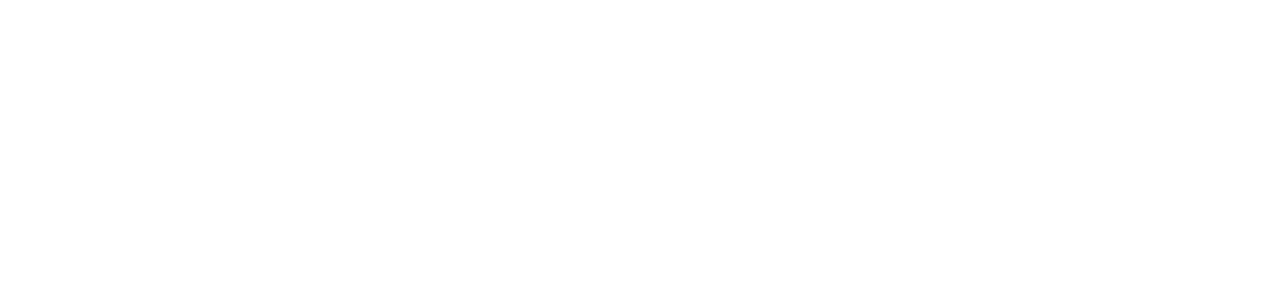
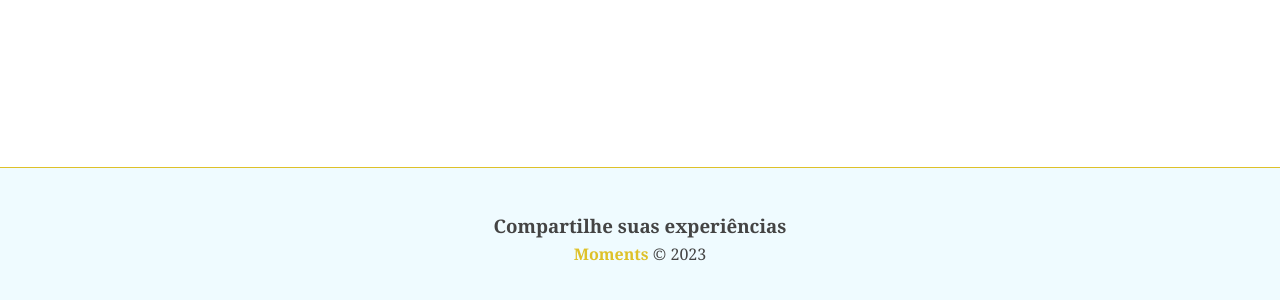
Before and after one commit to victorlourenco-vhl/adventures-front, an Angular app: page / in a window 1280 px wide. Shown: the part 736-1036 px from the top of the page. Before the commit the page ends 800 px from the top, so only its background shows below. Built offline with nearby package versions, Linux system fonts and the light colour scheme.

Commit message:
STYLE: Adiconando o CSS do footer

```diff
--- a/src/app/app.component.css
+++ b/src/app/app.component.css
@@ -0,0 +1,3 @@
+.container {
+    height: 100vh;
+}
--- a/src/app/components/footer/footer.component.css
+++ b/src/app/components/footer/footer.component.css
@@ -0,0 +1,17 @@
+footer {
+  width: 100%;
+  display: flex;
+  flex-direction: column;
+  align-items: center;
+  justify-content: center;
+  border-top: 1px solid #dec129;
+  background-color: #effbff;
+  padding: 40px;
+}
+h3 {
+  margin: 5px;
+}
+span {
+    color: #dec129;
+    font-weight: bold;
+}
--- a/src/app/components/footer/footer.component.html
+++ b/src/app/components/footer/footer.component.html
@@ -1,4 +1,4 @@
 <footer>
     <h3>Compartilhe suas experiências</h3>
-    <p>Moments &copy; 2023</p>
+    <p><span>Moments</span> &copy; 2023</p>
 </footer>
```
